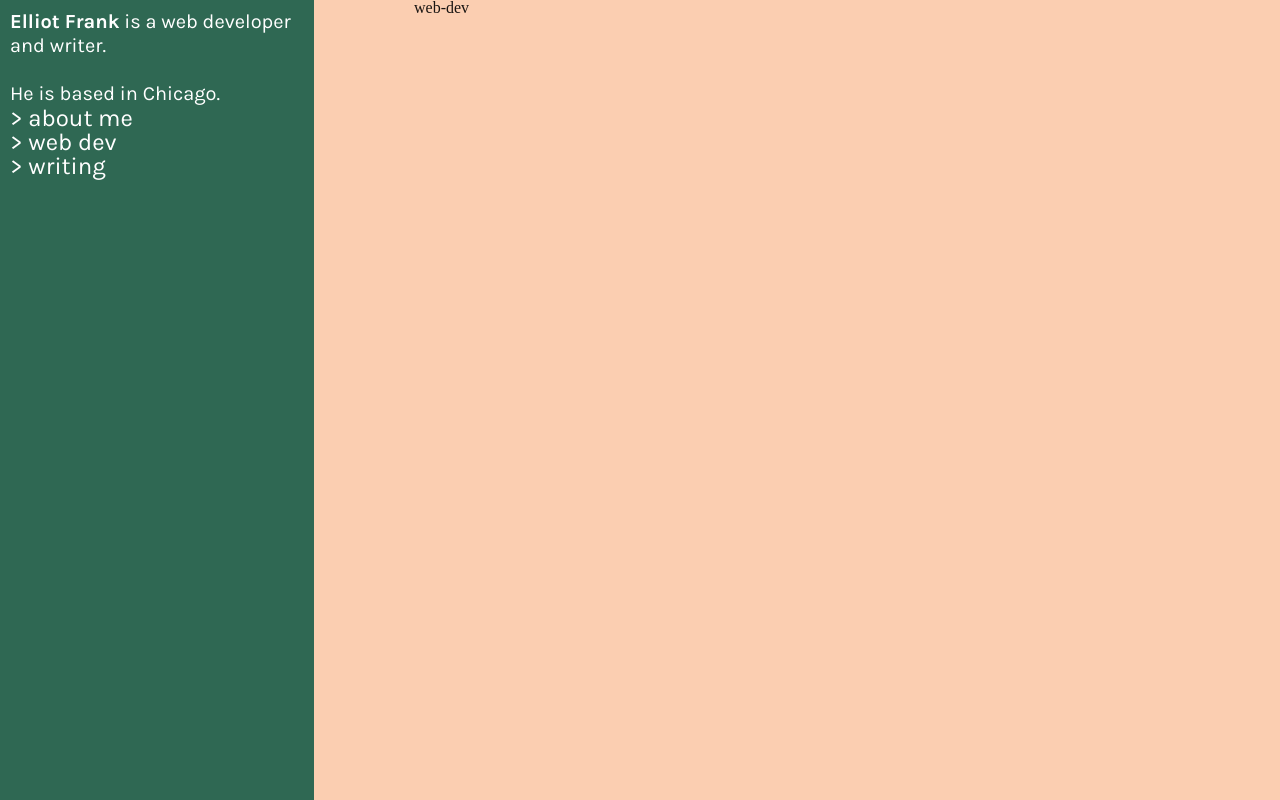
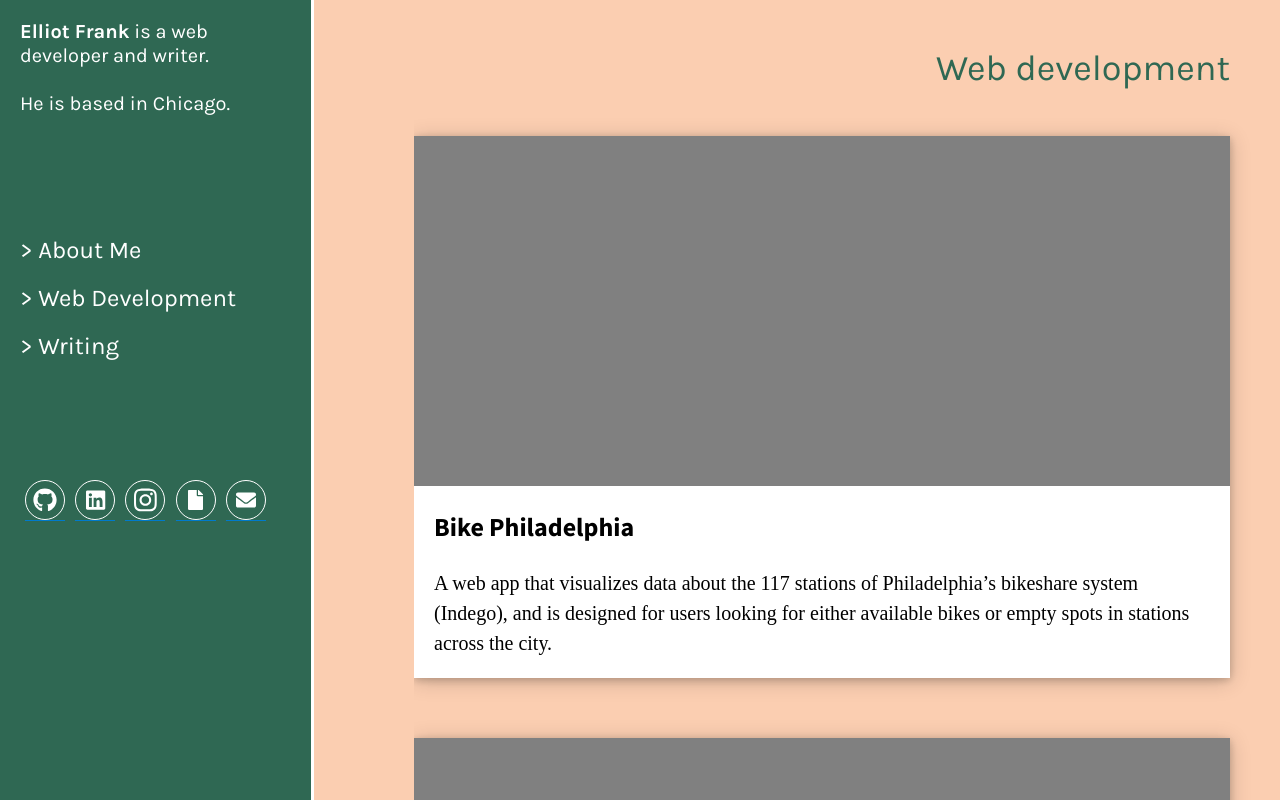
Before and after one commit to egfrank/elliot-g-frank-site, a Gatsby site: page /web in a window 1280 px wide. Built offline with nearby package versions, Linux system fonts and the light colour scheme; Gatsby itself is replaced by a stand-in of ours; some packages are replaced by stand-ins of ours; a web font is replaced by a local one.

Commit message:
refactor layout

```diff
--- a/src/components/layout.js
+++ b/src/components/layout.js
@@ -1,31 +1,110 @@
 import React from "react"
-import { Link } from "gatsby"
+import { Link, graphql, useStaticQuery } from "gatsby"
+import styled from 'styled-components'
 
-import { rhythm, scale } from "../utils/typography"
+// import Img from "gatsby-image"
+
+import { Reset } from 'styled-reset'
+
+import Bio from "../components/bio"
+import SEO from "../components/seo"
+import NavHeading from "../components/navheading"
+import SocialLinks from "../components/sociallinks"
+
+import '../styles/index.css'
+
+const Navs = styled.div`
+`
+
+const PageTitle = styled.h1`
+  font-family: 'Karla', sans-serif;
+  color: #2F6853;
+  font-size: 36px;
+  text-align: right;
+  margin-top: 50px;
+  margin-right: 50px;
+`
+
+const Title = ( {title} ) => {
+  return (
+    <PageTitle>{title}</PageTitle>
+    )
+}
+
+const Grid = styled.div`
+  display: grid;
+  background: #FBCEB1;
+  grid-gap: 50px 100px;
+  grid-template-columns: 314px auto;
+  height: 100vh;
+`
+
+const Aside = styled.div`
+  background: #2F6853;
+  grid-column: 1 / 2;
+  border-right: 3px solid white;
+`
+
+const AsideContents = styled.div`
+  margin: 20px;
+  display: flex;
+  flex-direction: column;
+  height: 500px;
+  justify-content: space-between;
+`
+
+
+
+const Em = styled.span`
+  font-weight: bold;
+`
+const Main = styled.div`
+  grid-column: 2 / 2;
+  overflow: auto;
+`
+
 
 class Layout extends React.Component {
   render() {
-    const { location, title, children } = this.props
-    const rootPath = `${__PATH_PREFIX__}/`
+    const { data, children, title } = this.props
 
     return (
-      <div
-        style={{
-          marginLeft: `auto`,
-          marginRight: `auto`,
-          maxWidth: rhythm(24),
-          padding: `${rhythm(1.5)} ${rhythm(3 / 4)}`,
-        }}
-      >
-        <header></header>
-        <main></main>
-        <footer>
-          © {new Date().getFullYear()}, Built with
-          {` `}
-          <a href="https://www.gatsbyjs.org">Gatsby</a>
-        </footer>
-      </div>
-    )
+      <div>
+
+        <Reset />
+
+        <header>
+          <SEO title="Home" />
+        </header>
+
+        <Grid>
+
+          <Aside>
+            <AsideContents>
+              <Bio />
+
+              <Navs>
+                <NavHeading link='' title='About Me' style={{marginBottom: 24}}/>
+                <NavHeading link='/web' title='Web Development' style={{marginBottom: 24}}/>
+                <NavHeading link='/writing' title='Writing' />
+              </Navs>
+
+              <SocialLinks />
+            </AsideContents>
+
+           </Aside>
+
+           <Main>
+              <Title title={title} />
+              { children }
+           </Main>
+
+
+         </Grid>
+
+    </div>
+
+   )
   }
 }
 
--- a/src/pages/web.js
+++ b/src/pages/web.js
@@ -1,116 +1,94 @@
 import React from "react"
-import { Link, graphql } from "gatsby"
+import { Link, graphql, useStaticQuery } from "gatsby"
 import styled from 'styled-components'
 
-import { Reset } from 'styled-reset'
+import Img from "gatsby-image"
 
-import Bio from "../components/bio"
-import SEO from "../components/seo"
-import { rhythm } from "../utils/typography"
-
-import NavHeading from "../components/navheading"
-import CustomFooter from "../components/customfooter"
-import SocialLinks from "../components/sociallinks"
-import StyledBackgroundSection from "../components/styledbackgroundsection"
+import Layout from '../components/layout'
 
 
-const Div = styled.div`
-`
-const Grid = styled.div`
-  display: grid;
-  background: #FBCEB1;
-  grid-gap: 50px 100px;
-  grid-template-columns: 314px auto;
-  height: 100vh;
+
+const PortfolioContainer = styled.div`
+  box-size: border-box;
+  margin: 50px 50px 0 0;
 `
 
-
-const Aside = styled.div`
-  background: #2F6853;
-  grid-column: 1 / 2;
+const PorfolioFlexBox = styled.div`
+  display: flex;
+  flex-direction: column;
+  margin: -30px 0;
 `
 
-const AsideContents = styled.div`
-  margin: 10px 0 0 10px;
+const ProjectItem = styled.div`
+  margin: 30px 0;
+  box-shadow: 0 2px 8px 0 rgba(0, 0, 0, 0.2), 0 3px 20px 0 rgba(0, 0, 0, 0.19);
+  background-color: white;
 `
 
-const Main = styled.div`
-  grid-column: 2 / 2;
+const ProjectHeader = styled.div`
+  width: auto;
+  height: 350px;
+  background-color: grey;
 `
 
-const SubHeading = styled.h2`
+const ProjectName = styled.h2`
+  font-family: 'Source Sans Pro', serif;
+  font-weight: bold;
+  font-size: 26px;
+  margin: 26px 0;
+`
+
+const ProjectDescription = styled.p`
+  font-family: 'Source Serif Pro', serif;
+`
+
+const TextContainer = styled.div`
+  color: black;
   font-size: 20px;
-  color: white;
-  font-family: 'Source Sans Pro', sans-serif;
-  font-weight: normal;
+  line-height: 150%;
+  margin: 20px 20px;
+
+`
+const Em = styled.span`
+  font-weight: bold;
 `
 
 
 
+const Project = () => {
 
+  return (
+    <ProjectItem>
+      <ProjectHeader>
+      </ProjectHeader>
 
-class HomePage extends React.Component {
+      <TextContainer>
+          <ProjectName>Bike Philadelphia</ProjectName>
+          <ProjectDescription>A web app that visualizes data about the 117 stations of Philadelphia’s bikeshare system (Indego), and is designed for users looking for either available bikes or empty spots in stations across the city.
+          </ProjectDescription>
+      </TextContainer>
+    </ProjectItem>
+    );
+}
+
+class WebPortfolio extends React.Component {
+
   render() {
-    const { data } = this.props
-    const siteTitle = data.site.siteMetadata.title
-    const posts = data.allMarkdownRemark.edges
 
     return (
-      <Div>
+      <Layout title='Web development'>
+              <PortfolioContainer>
+              <PorfolioFlexBox>
+              <Project />
+              <Project />
+              <Project />
+              </PorfolioFlexBox>
+              </PortfolioContainer>
 
-        <Reset />
-
-        <header>
-          <SEO title="Home" />
-        </header>
-
-        <Grid>
-
-          <Aside>
-            <AsideContents>
-              <Bio />
-              <NavHeading link='' title='about me' />
-              <NavHeading link='/web-dev' title='web dev' />
-              <NavHeading link='/writing' title='writing' />
-            </AsideContents>
-
-           </Aside>
-
-           <Main>
-              <p> web-dev</p>
-           </Main>
-
-
-         </Grid>
-
-    </Div>
+      </Layout>
     )
   }
 }
 
-export default HomePage
 
-export const pageQuery = graphql`
-  query {
-    site {
-      siteMetadata {
-        title
-      }
-    }
-    allMarkdownRemark(sort: { fields: [frontmatter___date], order: DESC }) {
-      edges {
-        node {
-          excerpt
-          fields {
-            slug
-          }
-          frontmatter {
-            date(formatString: "MMMM DD, YYYY")
-            title
-            description
-          }
-        }
-      }
-    }
-  }
-`
+export default WebPortfolio
--- a/src/templates/blog-post.js
+++ b/src/templates/blog-post.js
@@ -45,7 +45,6 @@ class BlogPostTemplate extends React.Component {
             }}
           />
           <footer>
-            <Bio />
           </footer>
         </article>
 
```
Also changed, not shown: src/pages/index.js (+7 -100 lines), content/web/bike-philadelphia/header.png (added), content/web/bike-philadelphia/index.md (added).
